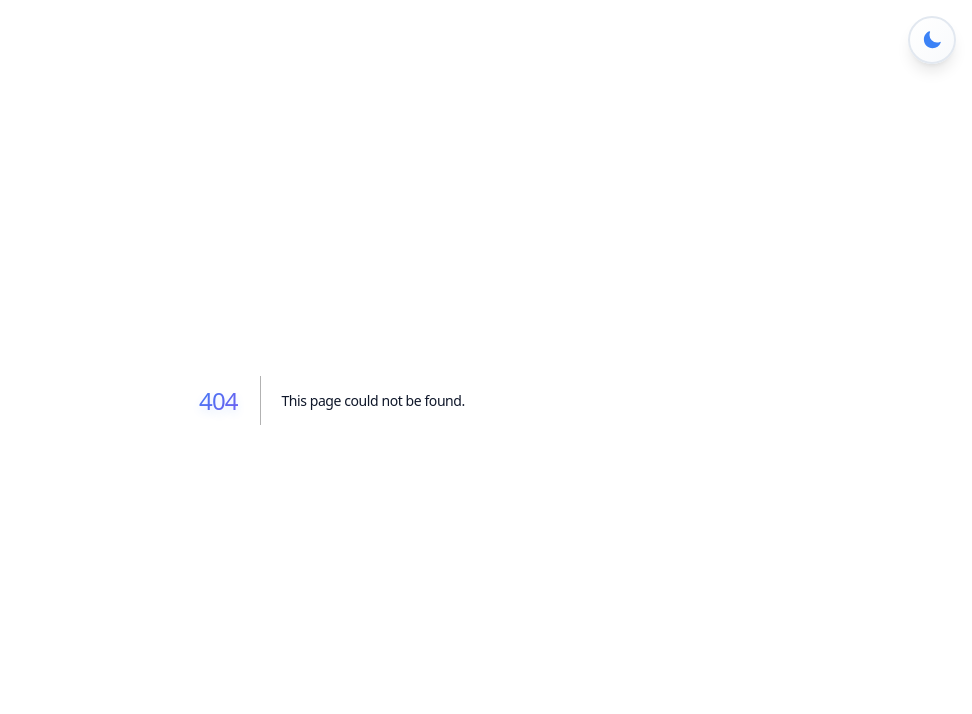
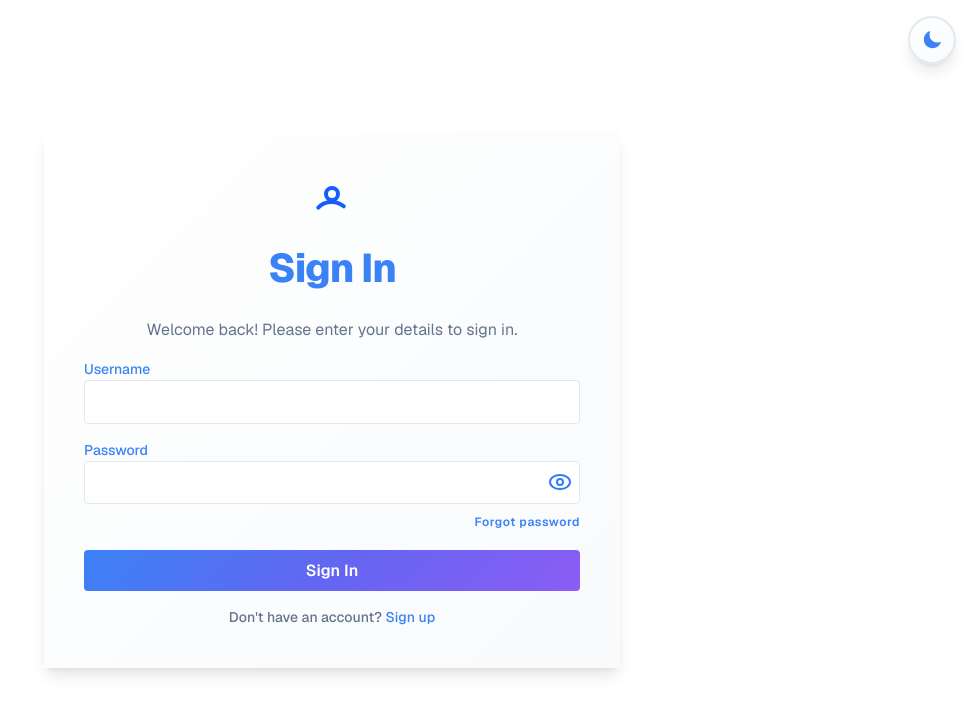
Before and after one commit to mcampo0215/karaoke_db, a Next.js app: page /login in a window 1280 px wide. Before the commit this address had no page. Shown: the top 714 px of the page, without its empty margins (308-1280 px from the left). Built offline with nearby package versions, Linux system fonts and the light colour scheme.

Commit message:
created log in screen UI

```diff
--- /dev/null
+++ b/app/login/page.tsx
@@ -0,0 +1,100 @@
+'use client';
+import React, { useState } from 'react';
+
+export default function LoginPage() {
+    const [showPassword, setShowPassword] = useState(false);
+    const [loading, setLoading] = useState(false);
+
+    const handleSubmit = (e: React.FormEvent) => {
+        e.preventDefault();
+        setLoading(true);
+        setTimeout(() => {
+            setLoading(false);
+            // Here you would typically redirect to the next page
+            // router.push('/dashboard') or window.location.href = '/dashboard'
+        }, 3000);
+    };
+
+    return (
+        <>
+            {/* Full Screen Loading Overlay */}
+            {loading && (
+                <div className='fixed inset-0 z-50 bg-background/80 backdrop-blur-sm flex items-center justify-center'>
+                    <div className='bg-surface p-8 rounded-xl shadow-lg text-center space-y-4'>
+                        <div className='animate-spin mx-auto h-12 w-12 border-4 border-primary border-t-transparent rounded-full'></div>
+                        <h3 className='text-lg font-semibold text-primary'>Signing you in...</h3>
+                        <p className='text-muted text-sm'>Please wait while we authenticate your account</p>
+                    </div>
+                </div>
+            )}
+
+            <div className='flex min-h-screen items-center justify-center bg-background text-foreground'>
+                <div className='w-full max-w-xl p-10 space-y-6 bg-surface dark:bg-surface roundex-xl shadow-lg'>
+                <div className='flex justify-center'>
+                    <span className='inline-flex items-center justify-center h-12 w-12 rounded-full bg-primary/10 dark:bg-primary/20'>
+                        <svg className='h-20 w-20 text-blue-600' fill='none' viewBox='0 0 24 24' stroke='currentColor'>
+                            <path strokeLinecap="round" strokeLinejoin="round" strokeWidth={2} d="M5.121 17.804A9.001 9.001 0 0112 15c2.21 0 4.21.805 5.879 2.146M15 11a3 3 0 11-6 0 3 3 0 016 0z" />
+                        </svg>
+                    </span>
+                </div>
+                <h2 className='text-2xl font-bold text-center text-primary'>Sign In</h2>
+                <form className='space-y-4' onSubmit={handleSubmit}>
+                    <p className='text-center text-muted'>Welcome back! Please enter your details to sign in.</p>
+                    <div>
+                        <label className='block text-sm font-medium text-primary'>Username</label>
+                        <input
+                            type='username'
+                            className='w-full px-3 py-2 border border-border rounded focus:outline-none focus:ring focus:border-primary bg-background text-foreground'
+                            required
+                        />
+                    </div>
+                    <div>
+                        <label className='block text-sm font-medium text-primary'>Password</label>
+                        <div className='relative'>
+                            <input
+                                type={showPassword ? 'text' : 'password'}
+                                className='w-full px-3 py-2 border border-border rounded focus:outline-none focus:ring focus:border-primary bg-background text-foreground pr-10'
+                                required
+                            />
+                            <button
+                                type='button'
+                                className='absolute right-2 top-1/2 -translate-y-1/2 text-blue-500'
+                                onClick={() => setShowPassword((v) => !v)}
+                                tabIndex={-1}
+                                style={{ pointerEvents: 'auto', zIndex: 10 }}
+                                aria-label={showPassword ? 'Hide password' : 'Show password'}
+                            >
+                                {showPassword ? (
+                                    // Material Design eye-off icon
+                                    <svg xmlns="http://www.w3.org/2000/svg" className="h-6 w-6" viewBox="0 0 24 24" fill="none" stroke="currentColor" strokeWidth="2">
+                                        <path d="M17.94 17.94A10.06 10.06 0 0 1 12 19c-5.05 0-9.27-3.81-10-8.75a9.98 9.98 0 0 1 2.06-4.19M6.1 6.1A9.98 9.98 0 0 1 12 5c5.05 0 9.27 3.81 10 8.75a9.98 9.98 0 0 1-2.06 4.19M1 1l22 22" strokeLinecap="round" strokeLinejoin="round"/>
+                                    </svg>
+                                ) : (
+                                    // Material Design eye icon
+                                    <svg xmlns="http://www.w3.org/2000/svg" className="h-6 w-6" viewBox="0 0 24 24" fill="none" stroke="currentColor" strokeWidth="2">
+                                        <ellipse cx="12" cy="12" rx="10" ry="7" strokeLinecap="round" strokeLinejoin="round"/>
+                                        <circle cx="12" cy="12" r="3" strokeLinecap="round" strokeLinejoin="round"/>
+                                    </svg>
+                                )}
+                            </button>
+                        </div>
+                        <div className='text-right mt-1'>
+                            <a href='#' className='text-xs text-primary hover:underline'>Forgot password</a>
+                        </div>
+                    </div>
+                    <button
+                        type='submit'
+                        className='w-full py-2 font-semibold text-white bg-primary rounded hover:bg-primary/80 disabled:opacity-50 disabled:cursor-not-allowed'
+                        disabled={loading}
+                    >
+                        Sign In
+                    </button>
+                    <p className='text-center text-sm text-muted'>
+                        Don't have an account? <a href='#' className='text-primary hover:underline'>Sign up</a>
+                    </p>
+                </form>
+            </div>
+        </div>
+        </>
+    );
+}
--- a/app/page.tsx
+++ b/app/page.tsx
@@ -1,3 +1,6 @@
+'use client';
+import {useRouter} from 'next/navigation';
+
 const mockUsers = [
   {
     id: 1,
@@ -50,6 +53,7 @@ const mockUsers = [
 ];
 
 export default function Home() {
+  const router = useRouter();
   return (
     <div className="min-h-screen w-full bg-background text-foreground" style={{minHeight: '100vh'}}>
       {/* Modern Clean Header */}
@@ -227,8 +231,10 @@ export default function Home() {
               <p className="text-muted mb-8 text-xl max-w-lg mx-auto leading-relaxed font-medium">
                 Ready to showcase your singing talent and connect with fellow performers around the world?
               </p>
-              <button className="btn btn-primary px-12 py-4 text-xl font-black relative overflow-hidden group/cta tracking-wide">
-                <span className="relative z-10">Add Your Profile</span>
+              <button
+              className="btn btn-primary px-12 py-4 text-xl font-black relative overflow-hidden group/cta tracking-wide"
+              onClick={() => router.push('/login')}>
+                <span className="relative z-10">Log back in</span>
                 <div className="absolute inset-0 bg-white/20 scale-x-0 group-hover/cta:scale-x-100 transition-transform duration-300 origin-center"></div>
               </button>
             </div>
```
